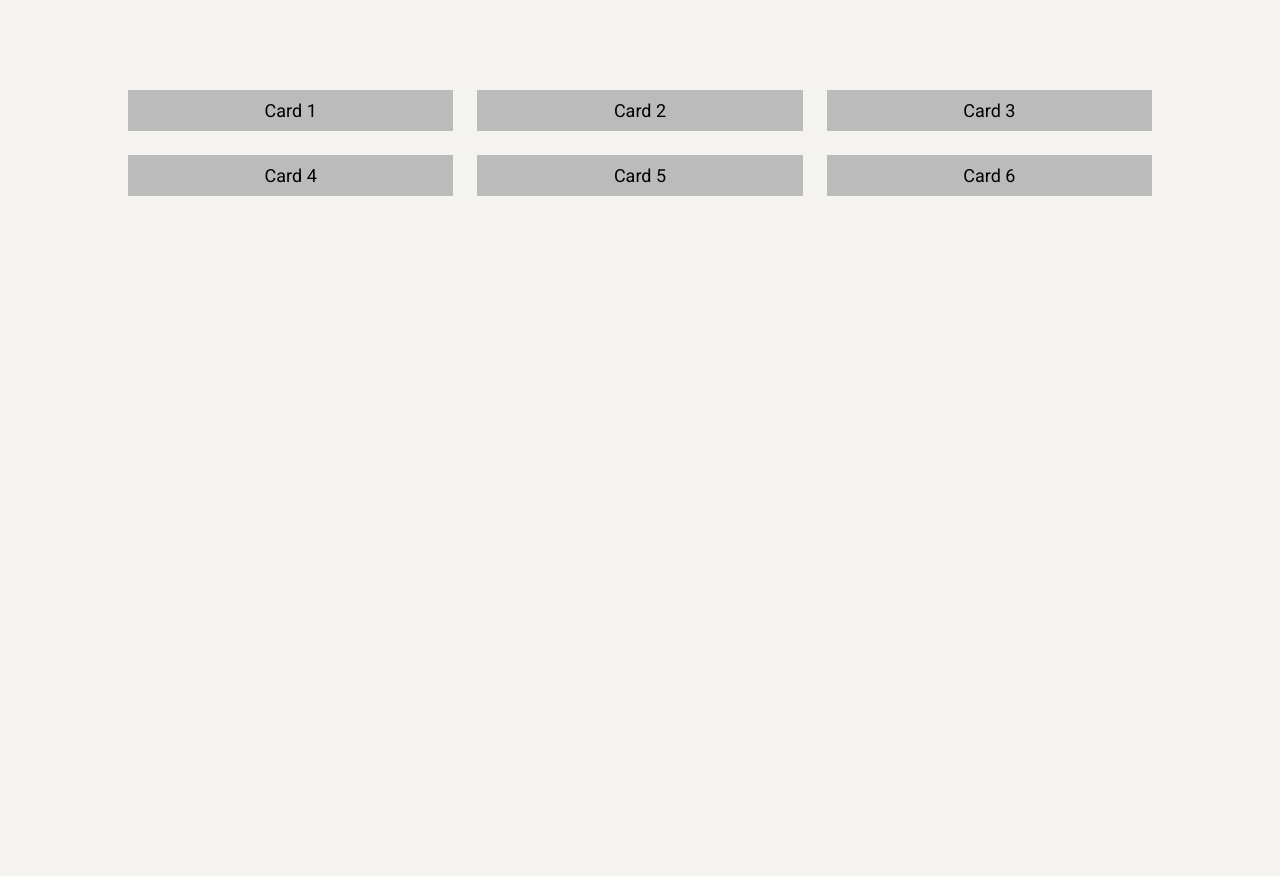
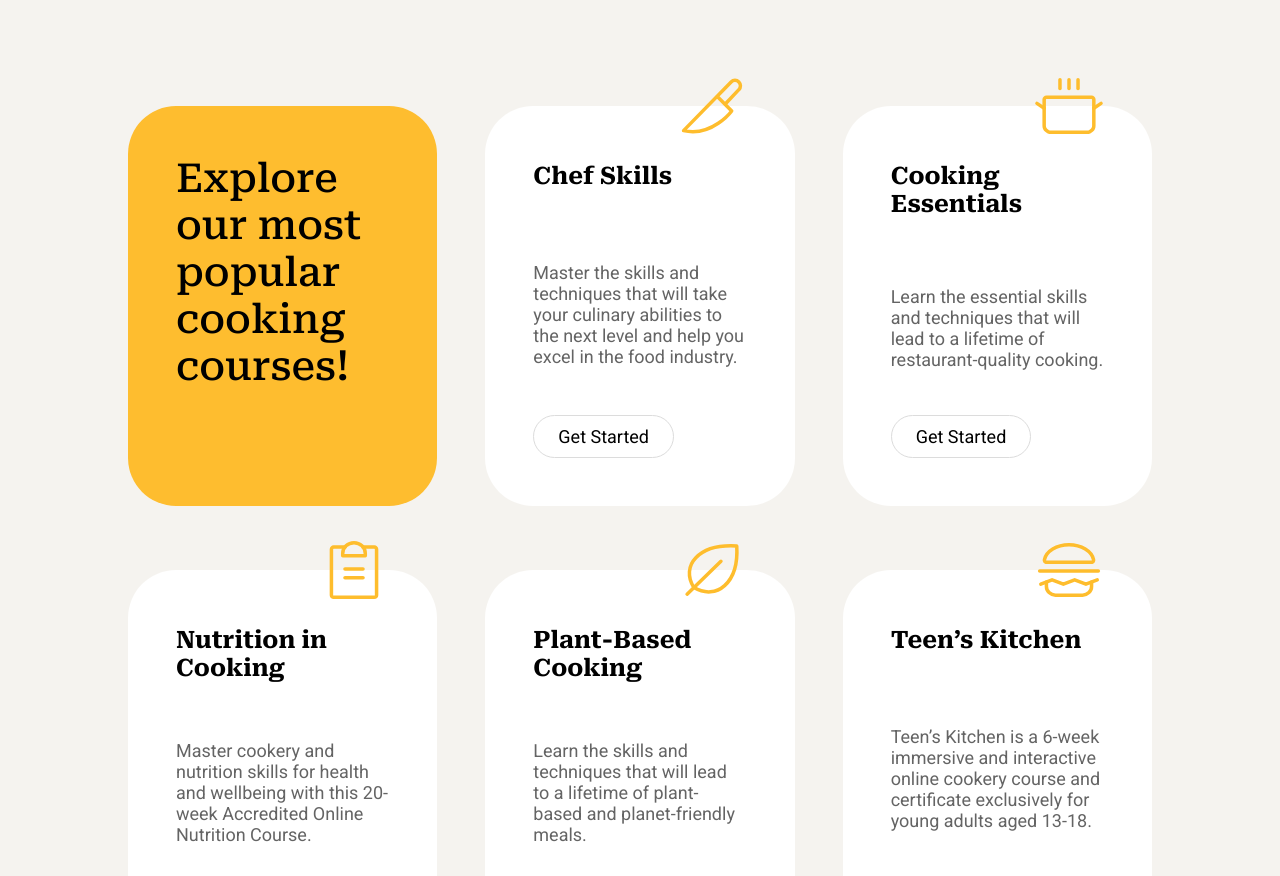
Before and after one commit to remoremote/berries, a plain HTML site: page index.html in a window 1280 px wide. Shown: the part 802-1678 px from the top of the page. Before the commit the page ends 998 px from the top, so only its background shows below. Drawn offline with Linux system fonts and the light colour scheme.

Commit message:
finishing desktop layout

```diff
--- a/index.html
+++ b/index.html
@@ -13,6 +13,8 @@
 </head>
 <body>
    <div class="grid-container">
+
+    <!-- –—–————————— Nav (inside container) ————–——————— -->
        <div class="nav">
            <div class="nav-links">
                <a href="#">Courses</a>
@@ -22,6 +24,7 @@
            <button class="nav-button">Get Started</button>
        </div>
 
+    <!-- –——–———————— Hero (inside container) ——–————————— -->
        <div class="hero">
          <div class="hero-copy">
            <h1>Discover Your Perfect Online Cooking Course</h1>
@@ -30,19 +33,63 @@
          <div class="hero-img"><img src="/assets/cooking-together.jpeg" alt="Woman and man cooking"></div>
        </div>
 
+    <!-- –—————–————— Cards (inside container) –—————–————— -->
+       <div class="card-container">
+         <div class="card highlight">
+            <h2>Explore our most popular cooking courses!</h2>
+         </div>
 
-       <div class="cards">
-         <div class="card">Card 1</div>
-         <div class="card">Card 2</div>
-         <div class="card">Card 3</div>
-         <div class="card">Card 4</div>
-         <div class="card">Card 5</div>
-         <div class="card">Card 6</div>
-       </div>
+         <div class="card">
+          <div class="card-badge">
+            <img src="/assets/knife-icon.svg" alt="icon of a knife">
+          </div>
+            <h3>Chef Skills</h3>
+            <p class="secondary-p">Master the skills and techniques that will take your culinary abilities to the next level and help you excel in the food industry.</p>
+            <button>Get Started</button>
+         </div>
 
-       <div class="footer">
-           <img src="/assets/Sweet-Berries-Logo.svg" alt="Sweet Berries Logo">
+         <div class="card">
+          <div class="card-badge">
+            <img src="/assets/pot-icon.svg" alt="icon of a pot">
+          </div>
+            <h3>Cooking Essentials</h3>
+            <p class="secondary-p">Learn the essential skills and techniques that will lead to a lifetime of restaurant-quality cooking.</p>
+            <button>Get Started</button>
+        </div>
+
+        <div class="card">
+          <div class="card-badge">
+            <img src="/assets/menu-icon.svg" alt="icon of a menu">
+          </div>
+            <h3>Nutrition in Cooking</h3>
+            <p class="secondary-p">Master cookery and nutrition skills for health and wellbeing with this 20-week Accredited Online Nutrition Course.</p>
+            <button>Get Started</button>
+        </div>
+
+        <div class="card">
+          <div class="card-badge">
+            <img src="/assets/leaf-icon.svg" alt="icon of a leaf">
+          </div>
+            <h3>Plant-Based Cooking</h3>
+            <p class="secondary-p">Learn the skills and techniques that will lead to a lifetime of plant-based and planet-friendly meals.</p>
+            <button>Get Started</button>
+        </div>
+
+         <div class="card">
+          <div class="card-badge">
+            <img src="/assets/burger-icon.svg" alt="icon of a burger">
+          </div>
+            <h3>Teen’s Kitchen</h3>
+            <p class="secondary-p">Teen’s Kitchen is a 6-week immersive and interactive online cookery course and certificate exclusively for young adults aged 13-18.</p>
+            <button>Get Started</button>
+        </div>
        </div>
      </div>
+
+     <!-- –—————–————— Footer (outside container) –—————–————— -->
+     <div class="footer">
+      <img src="/assets/Sweet-Berries-Logo.svg" alt="Sweet Berries Logo">
+    </div>
+
 </body>
 </html>
--- a/style.css
+++ b/style.css
@@ -97,6 +97,12 @@
      color: var(--text-secondary);
    }
 
+   .secondary-p {
+     font-family: var(--font-family-secondary);
+     font-size: var(--font-size-P2);
+     font-weight: var(--font-weight-P2);
+     color: var(--text-secondary);
+   }
 
    a {
      font-family: var(--font-family-secondary);
@@ -123,7 +129,9 @@
     gap: var(--space-24);
     height: 100%;
     align-content: space-between;
+    position: relative;
   }
+
 
   /* ——————— Nav ——————— */
     .nav {
@@ -133,7 +141,7 @@
      align-items: center;
      grid-column: 1 / span 6;
      padding: var(--space-24) 0;
-     margin-bottom: var(--space-64);
+     margin-bottom: var(--space-48);
    }
 
    .nav img {
@@ -158,7 +166,7 @@
      grid-template-columns: repeat(6, 1fr);
      gap: var(--space-48);
      grid-column: 1 / span 6;
-     margin-bottom: var(--space-64);
+     margin-bottom: var(--space-96);
    }
 
     .hero-copy {
@@ -177,30 +185,56 @@
    }
 
   /* ——————— Cards ——————— */
-    .cards {
+    .card-container {
      display: grid;
      grid-template-columns: repeat(3, 1fr);
      grid-template-rows: repeat(2, 1fr);
-     gap: var(--space-24);
+     column-gap: var(--space-48);
+     row-gap: var(--space-64);
      grid-column: 1 / span 6;
+     margin-bottom: var(--space-128);
    }
     .card {
-     background-color: #bbb;
-     text-align: center;
-     padding: var(--space-8);
+     background-color: var(--card);
+     padding: var(--space-32) var(--space-48) var(--space-48 ) var(--space-48);
+     border-radius: var(--space-48);
+     display: flex;
+     flex-direction: column;
+     justify-content: space-between;
+     align-items: start;
+     position: relative;
+     gap: var(--space-16);
    }
+
+   .card-badge {
+    background-color: var(--accent-green);
+    color: var(--text-reversed);
+    padding: var(--space-8) var(--space-24) var(--space-8) var(--space-16);
+    border-radius: var(--space-24) 0 0 var(--space-24);
+    position: absolute;
+    top: -45px;
+    right: var(--space-24);
+    z-index: 1;
+  }
+
+  .card-badge img {
+    width: 70px;
+  }
+
+  .highlight {
+    background-color: var(--accent);
+    padding: var(--space-16) var(--space-64) var(--space-48 ) var(--space-48);
+  }
+
+
+ /* ——————— Footer ——————— */
     .footer {
      grid-column: 1 / span 6;
      background-color: var(--accent);
      text-align: center;
-     padding: var(--space-8);
-     position: absolute;
-     bottom: 0;
-     left: 0;
-     right: 0;
+     padding: var(--space-24) 0;
    }
 
- /* ——————— Footer ——————— */
    .footer img {
      height: 40px;
    }
@@ -208,4 +242,5 @@
 
 
 
+
    /* note for future me: use button-2 and P2 for media queries. thanks, bye */
```
Also changed, not shown: assets/leaf-icon.svg (renamed from assets/lead-icon.svg). Lines whose indentation alone changed are shown as unchanged.
